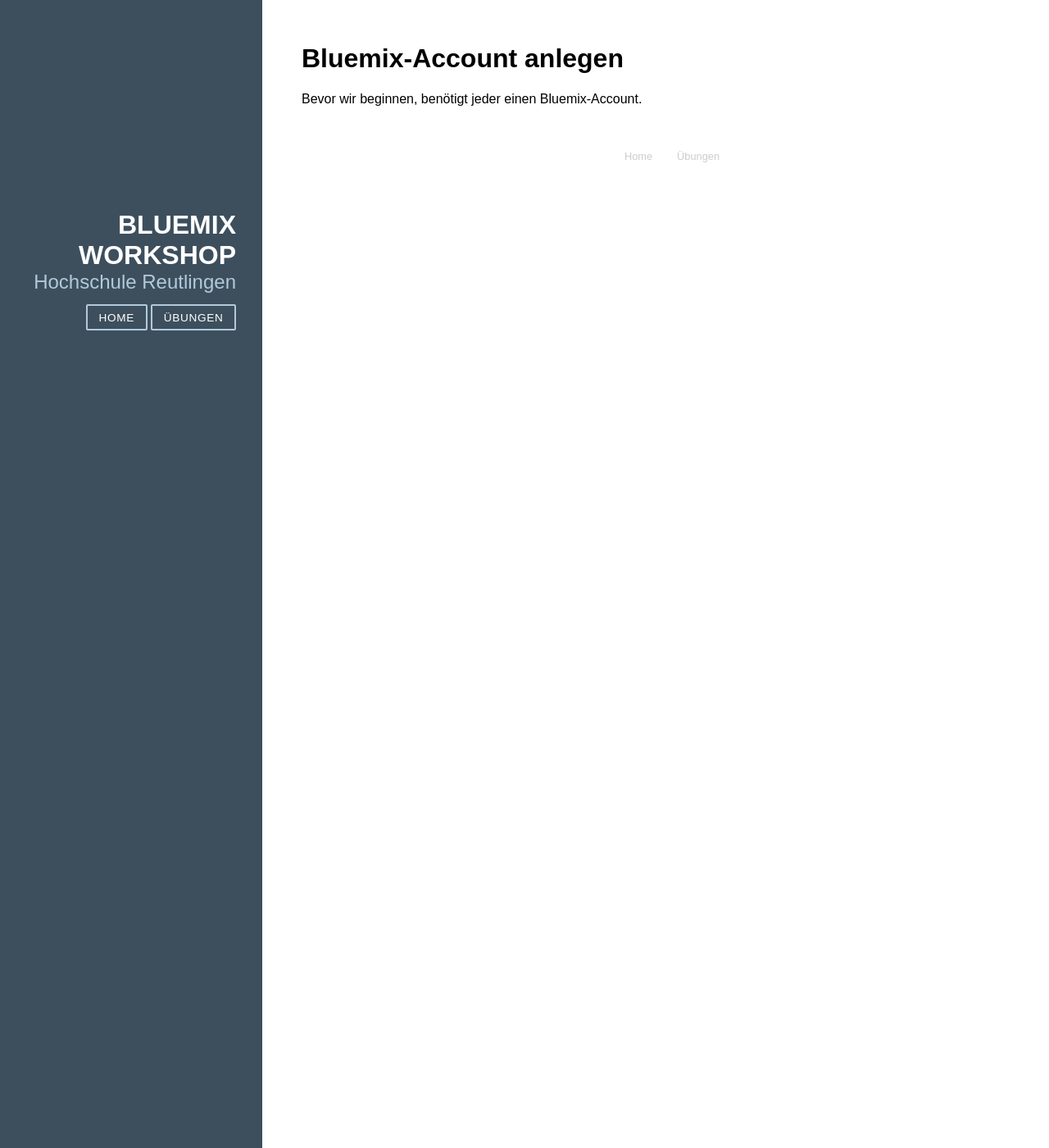
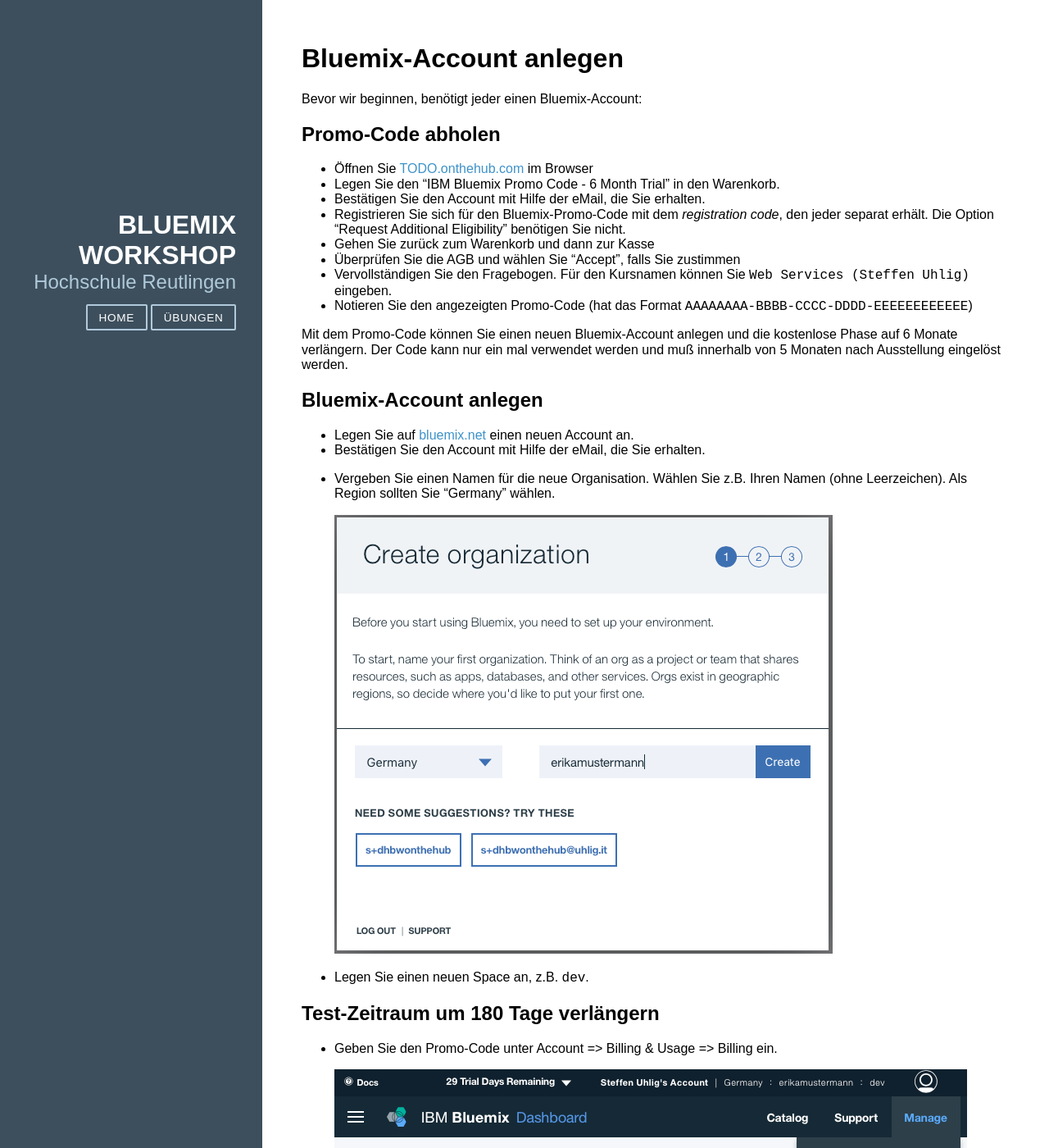
Before and after one commit to mkubik/HRTCloudDemo.github.io, a Jekyll site: the page built from _labs/001-account.markdown, in a window 1280 px wide and 1400 px high. Shown: the whole window at 82% size. Built offline with Jekyll 4.4.1, drawn with Linux system fonts in a browser that asks for light colours; nearby versions of some CDN libraries; some of the changed text lies outside the part shown.

Commit message:
Add account creation

```diff
--- a/_labs/001-account.markdown
+++ b/_labs/001-account.markdown
@@ -5,4 +5,43 @@
 
 # {{ page.title }}
 
-Bevor wir beginnen, benötigt jeder einen Bluemix-Account.
+Bevor wir beginnen, benötigt jeder einen Bluemix-Account:
+
+## Promo-Code abholen
+
+* Öffnen Sie [TODO.onthehub.com](https://TODO.onthehub.com/) im Browser
+* Legen Sie den "IBM Bluemix Promo Code - 6 Month Trial" in den Warenkorb.
+* Bestätigen Sie den Account mit Hilfe der eMail, die Sie erhalten.
+* Registrieren Sie sich für den Bluemix-Promo-Code mit dem *registration code*, den jeder separat erhält. Die Option "Request Additional Eligibility" benötigen Sie nicht.
+* Gehen Sie zurück zum Warenkorb und dann zur Kasse
+* Überprüfen Sie die AGB und wählen Sie "Accept", falls Sie zustimmen
+* Vervollständigen Sie den Fragebogen. Für den Kursnamen können Sie `Web Services (Steffen Uhlig)` eingeben.
+* Notieren Sie den angezeigten Promo-Code (hat das Format `AAAAAAAA-BBBB-CCCC-DDDD-EEEEEEEEEEEE`)
+
+Mit dem Promo-Code können Sie einen neuen Bluemix-Account anlegen und die kostenlose Phase auf 6 Monate verlängern. Der Code kann nur ein mal verwendet werden und muß innerhalb von 5 Monaten nach Ausstellung eingelöst werden.
+
+## Bluemix-Account anlegen
+
+* Legen Sie auf [bluemix.net](https://bluemix.net) einen neuen Account an.
+* Bestätigen Sie den Account mit Hilfe der eMail, die Sie erhalten.
+* Vergeben Sie einen Namen für die neue Organisation. Wählen Sie z.B. Ihren Namen (ohne Leerzeichen). Als Region sollten Sie "Germany" wählen.
+
+    ![Organisation anlegen](create-org.png)
+
+* Legen Sie einen neuen Space an, z.B. `dev`.
+
+## Test-Zeitraum um 180 Tage verlängern
+
+* Geben Sie den Promo-Code unter Account => Billing & Usage => Billing ein.
+
+    ![Billing](billing.png)
+
+    Sie erhalten eine Meldung, daß Ihr Account zu einem Trial Account konvertiert sowie die Quota auf 2 GB erhöht wurde.
+
+    ![Promo-Code eingeben](enter-promo-code.png)
+
+* Prüfen Sie, daß der Test-Zeitraum auf 180 Tage verlängert wurde.
+
+    ![Trial verlängert](trial-extended.png)
+
+    Falls nicht: Support => Add Ticket.
```
Also changed, not shown: _labs/billing.png (added), _labs/create-org.png (added), _labs/enter-promo-code.png (added), _labs/trial-extended.png (added).
